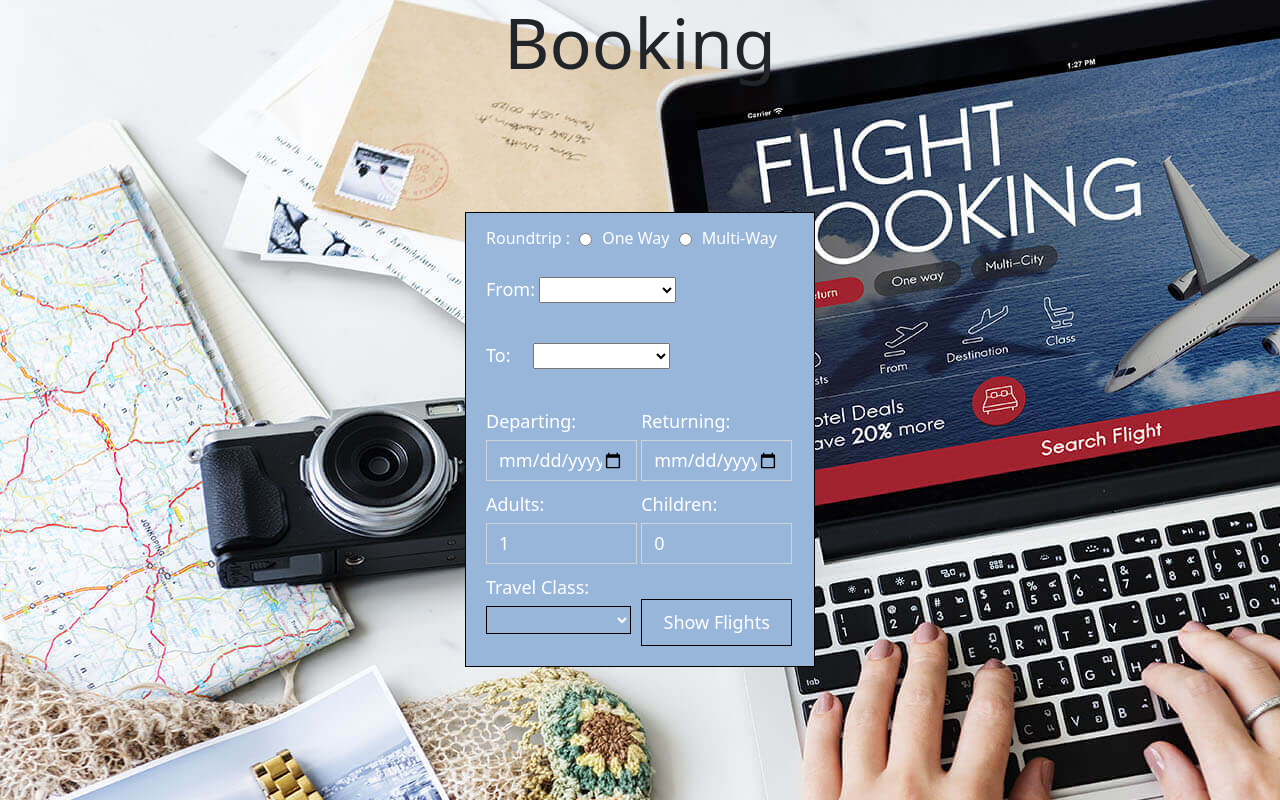
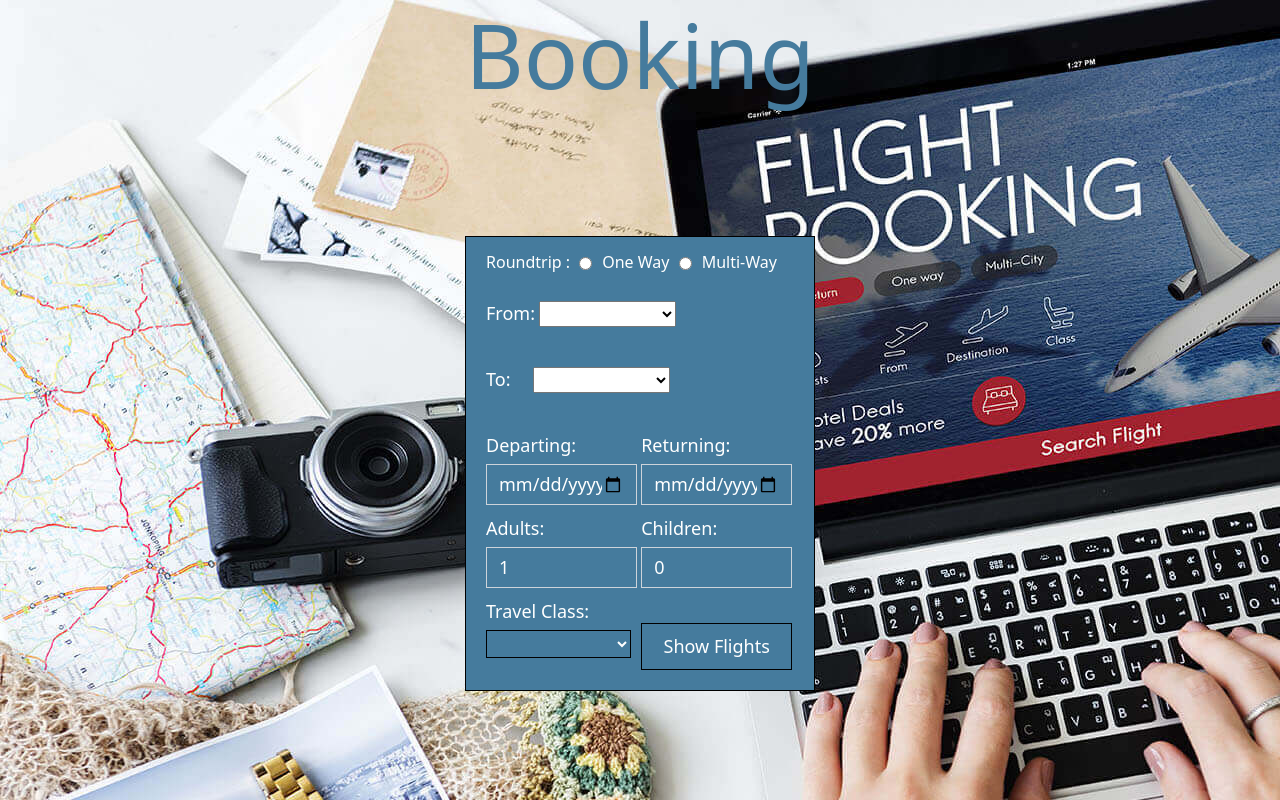
Before and after one commit to xRd007/proj, a plain HTML site: page book.html in a window 1280 px wide. Drawn offline with nearby package versions, Linux system fonts and the light colour scheme.

Commit message:
Update book.html

```diff
--- a/book.html
+++ b/book.html
@@ -14,11 +14,11 @@
         max-width: 350px;
         border: 1px solid #000000;
         margin: 10% auto 0;
-        background-color: rgb(152, 182, 218);
+        background-color: #457b9d;
     }
 
     .radio-btn {
-        color: #fff;
+        color: #efefef;
         margin: 0 20px;
     }
 
@@ -124,11 +124,16 @@
         background-color:  #777373;
         background-image: url(book.jpg);
     }
+
+    .book{
+        font-size: 90px;
+        color:#457b9d ;
+    }
 </style>
 
 <body>
     <center>
-        <h1 style="font-size: 70px;">Booking</h1>
+        <h1 class="book">Booking</h1>
     </center>
     <div class="booking-form-box">
 
```
